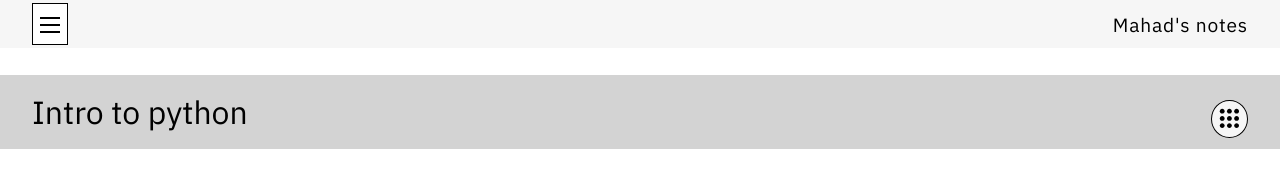
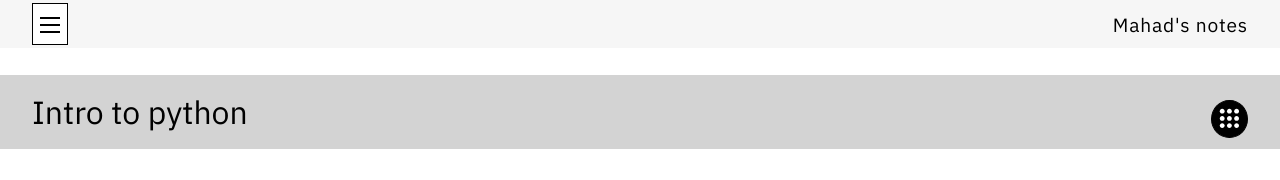
Before and after one commit to Elir-Mahad/notes, a Next.js app: page /intro-to-python in a window 1280 px wide. Shown: the top 180 px of the page. Built offline with nearby package versions, Linux system fonts and the light colour scheme.

Commit message:
style(PostMenu): change icon normal and hover colors

```diff
--- a/styles/Home.module.css
+++ b/styles/Home.module.css
@@ -3,7 +3,7 @@
 }
 
 .pmicon:hover {
-  background-color: black;
+  background-color: darkblue;
   color: white;
 }
 
--- a/styles/Styles.js
+++ b/styles/Styles.js
@@ -372,7 +372,8 @@ export const PmIcon = styled.button`
   font-size: 1.8rem;
   border-radius: 50%;
   height: 2.4rem;
-  background-color: #f6f6f6;
+  background-color: black;
+  color: white;
   border: 1px solid black;
   padding: 0.2rem;
   cursor: pointer;
```
